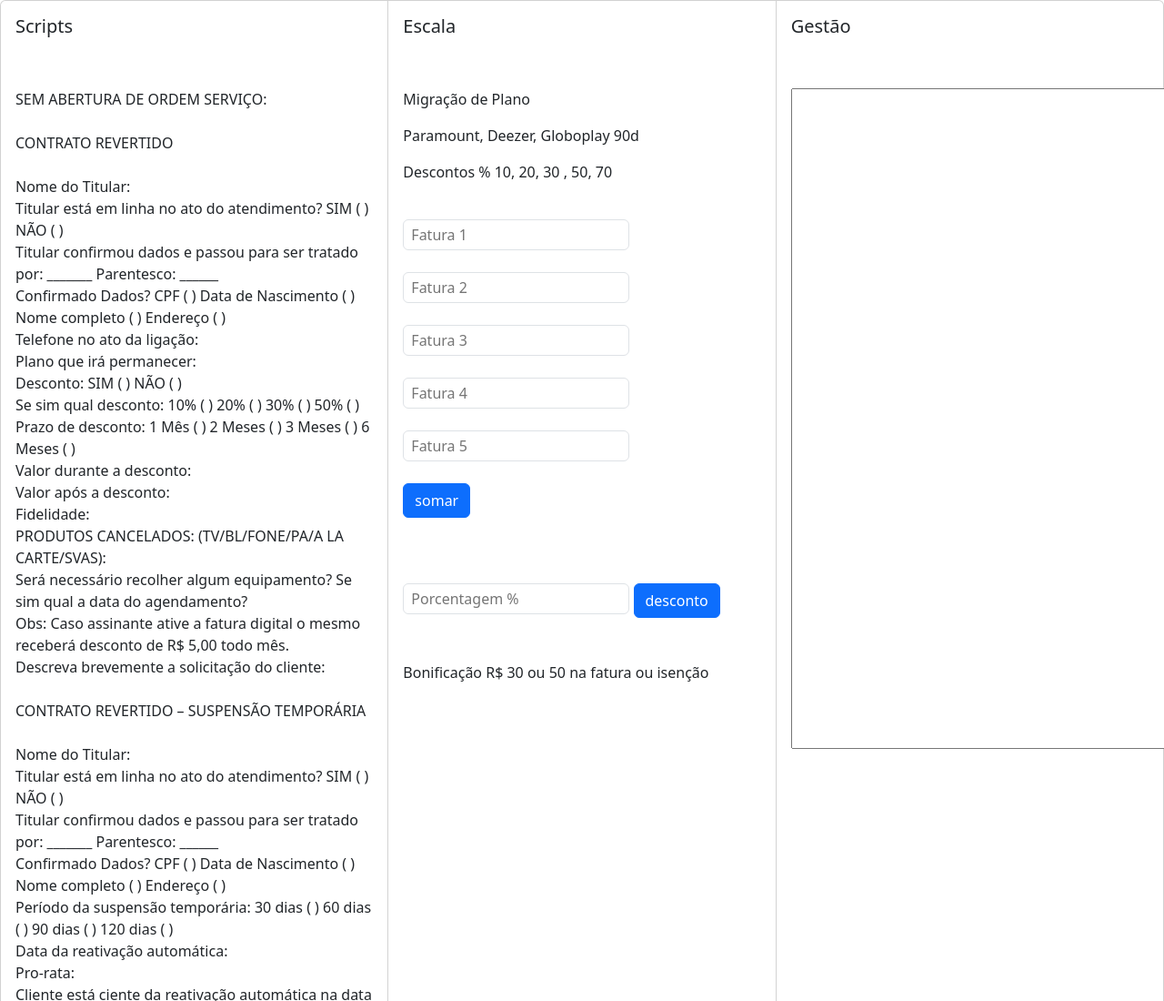
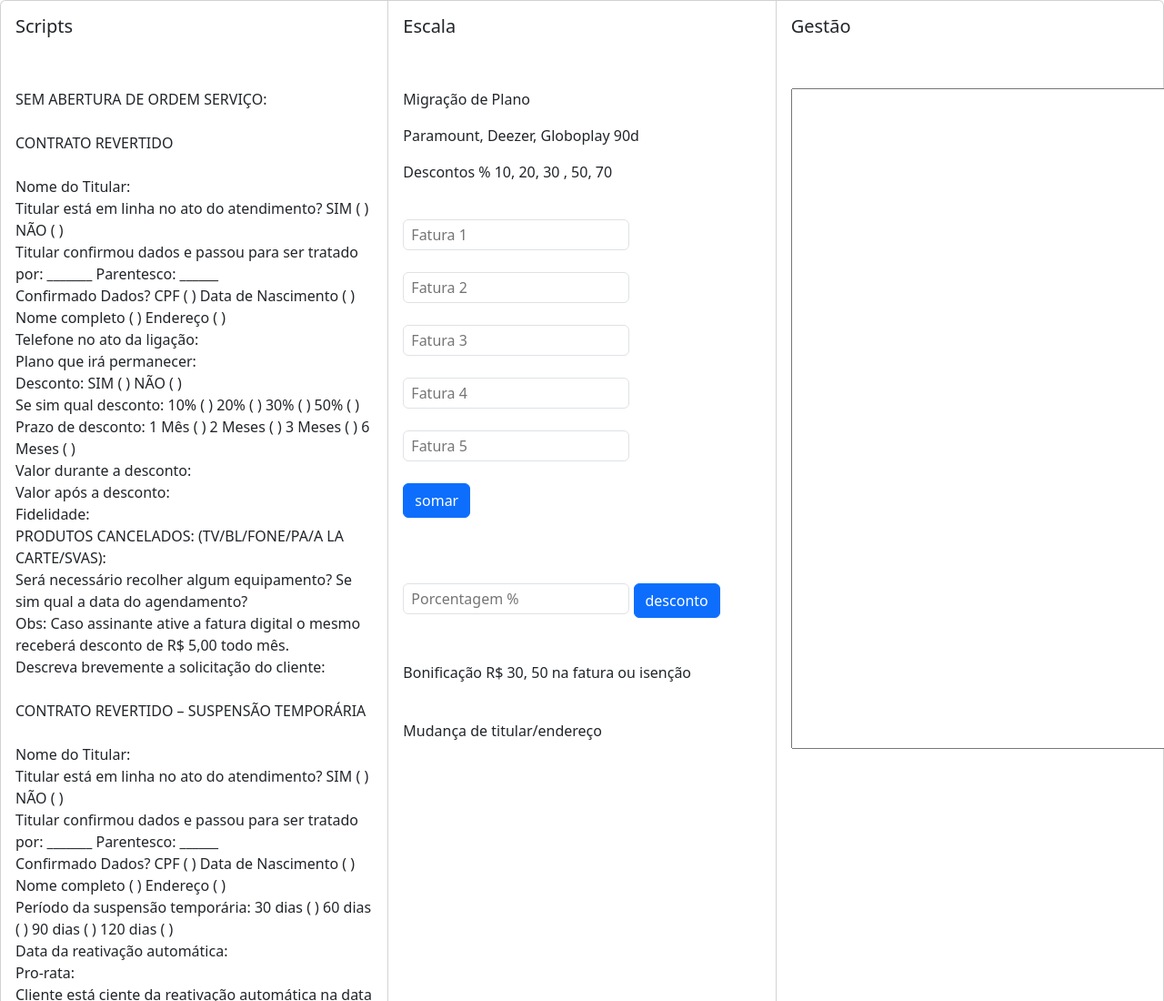
Before and after one commit to edboybr/RET, a plain HTML site: page index.html in a window 1280 px wide. Shown: the top 1100 px of the page at 91% size. Drawn offline with nearby package versions, Linux system fonts and the light colour scheme.

Commit message:
Update index.html

```diff
--- a/index.html
+++ b/index.html
@@ -232,7 +232,9 @@ Descreva brevemente a solicitação do cliente:<br>
 
         </div>
         <br>
-        <p>Bonificação R$ 30 ou 50 na fatura ou isenção</p>
+        <p>Bonificação R$ 30, 50 na fatura ou isenção</p>
+        <br>
+        <p>Mudança de titular/endereço</p>
 
           </div>
         </div>
```
